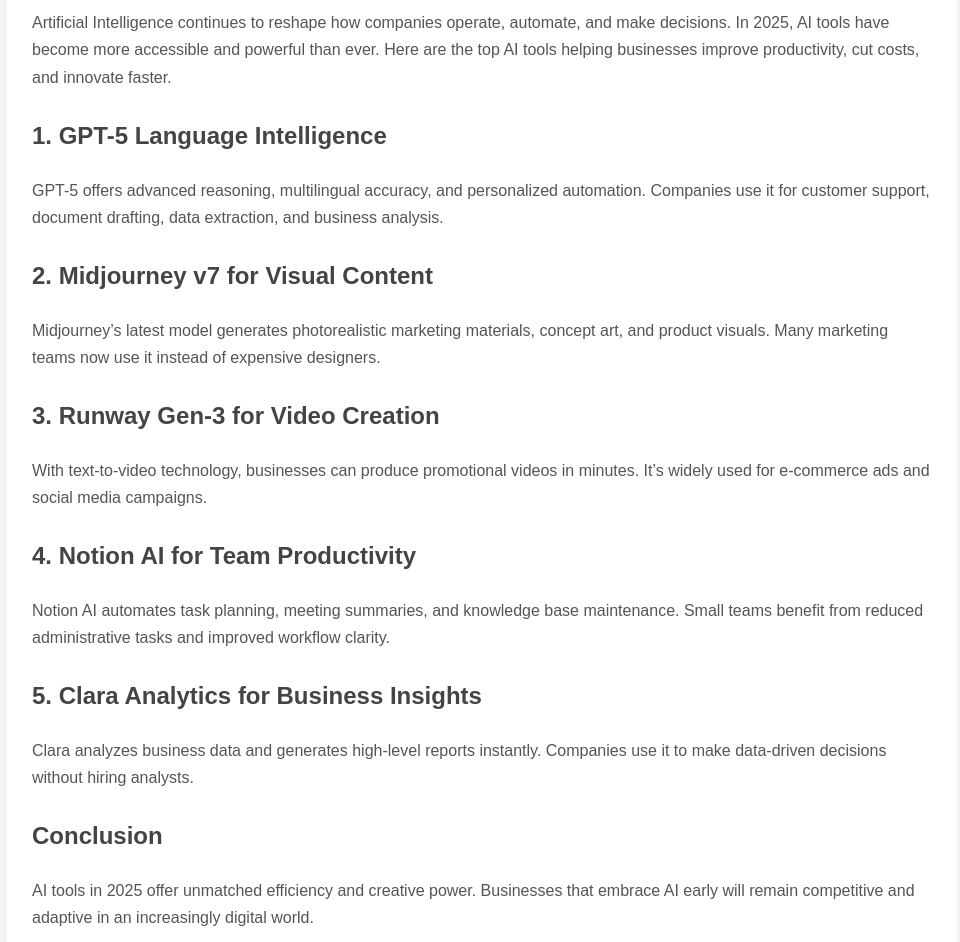
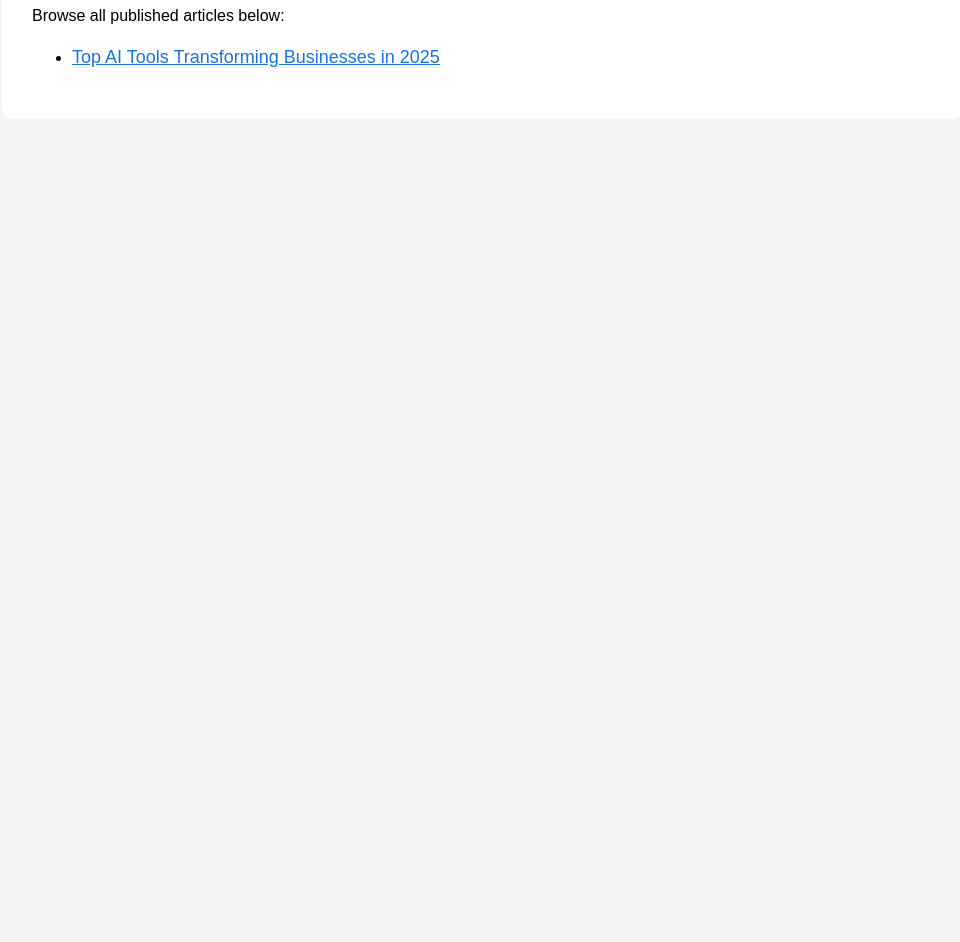
Before and after one commit to czchengzhi6-labshr/tech-insight-hub, a plain HTML site: page articles.html in a window 1280 px wide. Shown: the part 143-1085 px from the top of the page, without its empty margins (158-1118 px from the left). After the commit the page ends 800 px from the top, so only its background shows below. Drawn offline with Linux system fonts and the light colour scheme.

Commit message:
Update articles.html

```diff
--- a/articles.html
+++ b/articles.html
@@ -3,61 +3,27 @@
 <head>
     <meta charset="UTF-8">
     <meta name="viewport" content="width=device-width, initial-scale=1.0">
-    <title>Top AI Tools Transforming Businesses in 2025</title>
+    <title>Articles - Tech Insight Hub</title>
+
     <style>
-        body { font-family: Arial, sans-serif; background:#f4f4f4; margin:0; padding:0; line-height:1.7; }
-        .container { width:90%; max-width:900px; margin:30px auto; background:white; padding:25px; border-radius:10px; }
+        body { background:#f4f4f4; font-family:Arial, sans-serif; margin:0; padding:0; }
+        .container { max-width:900px; margin:40px auto; background:white; padding:30px; border-radius:10px; }
         h1 { color:#333; }
-        h2 { color:#444; margin-top:25px; }
-        p { color:#555; }
-        a { color:#1a73e8; }
+        ul { line-height:1.8; }
+        a { color:#1a73e8; font-size:18px; }
     </style>
 </head>
+
 <body>
 
 <div class="container">
-    <h1>Top AI Tools Transforming Businesses in 2025</h1>
-    <p>
-        Artificial Intelligence continues to reshape how companies operate, automate, and make decisions.
-        In 2025, AI tools have become more accessible and powerful than ever. Here are the top AI tools
-        helping businesses improve productivity, cut costs, and innovate faster.
-    </p>
+    <h1>All Articles</h1>
+    <p>Browse all published articles below:</p>
 
-    <h2>1. GPT-5 Language Intelligence</h2>
-    <p>
-        GPT-5 offers advanced reasoning, multilingual accuracy, and personalized automation.
-        Companies use it for customer support, document drafting, data extraction, and business analysis.
-    </p>
-
-    <h2>2. Midjourney v7 for Visual Content</h2>
-    <p>
-        Midjourney’s latest model generates photorealistic marketing materials, concept art, and
-        product visuals. Many marketing teams now use it instead of expensive designers.
-    </p>
-
-    <h2>3. Runway Gen-3 for Video Creation</h2>
-    <p>
-        With text-to-video technology, businesses can produce promotional videos in minutes.
-        It’s widely used for e-commerce ads and social media campaigns.
-    </p>
-
-    <h2>4. Notion AI for Team Productivity</h2>
-    <p>
-        Notion AI automates task planning, meeting summaries, and knowledge base maintenance.
-        Small teams benefit from reduced administrative tasks and improved workflow clarity.
-    </p>
-
-    <h2>5. Clara Analytics for Business Insights</h2>
-    <p>
-        Clara analyzes business data and generates high-level reports instantly.
-        Companies use it to make data-driven decisions without hiring analysts.
-    </p>
-
-    <h2>Conclusion</h2>
-    <p>
-        AI tools in 2025 offer unmatched efficiency and creative power.
-        Businesses that embrace AI early will remain competitive and adaptive in an increasingly digital world.
-    </p>
+    <ul>
+        <li><a href="article-ai-tools.html">Top AI Tools Transforming Businesses in 2025</a></li>
+        <!-- 以后每加一篇文章，在这里加入新链接 -->
+    </ul>
 
 </div>
 
```
